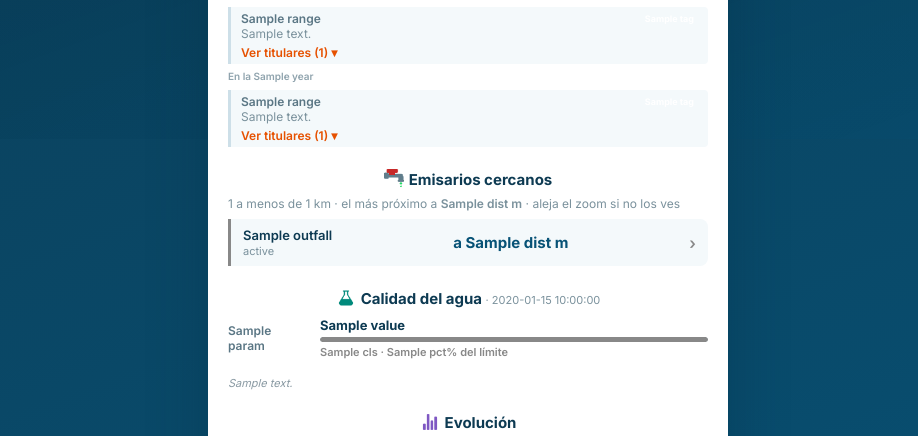
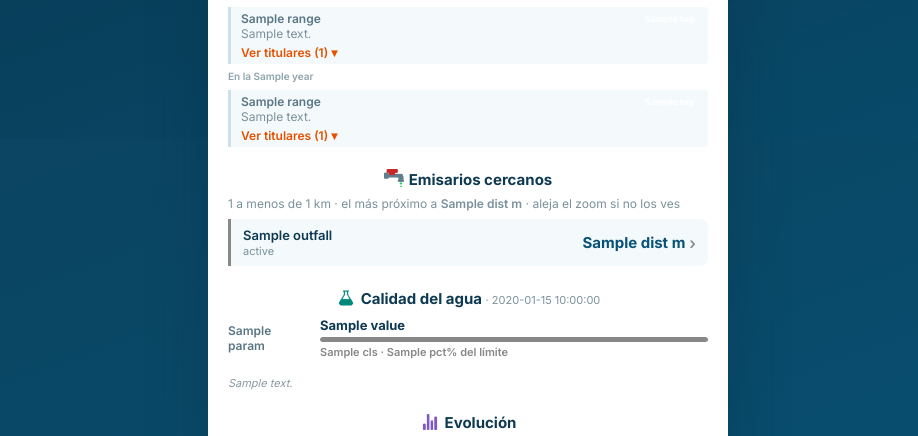
Before and after one commit to ayozegr05/checkcoast-tenerife, a Python web app: template backend/app/templates/beach.html in a window 1280 px wide. Shown: the part 661-1097 px from the top of the page, without its empty margins (0-918 px from the left). Run offline with Jinja, Linux system fonts and the light colour scheme; the template is opened without the code that fills it: most values are stand-ins (such as "Sample title", 1, 10 or a date in 2020).

Commit message:
style(web): distancia pegada al chevron en filas de emisarios, sin 'a'

```diff
--- a/backend/app/templates/beach.html
+++ b/backend/app/templates/beach.html
@@ -159,6 +159,8 @@
   a.ofrow:hover { background:#e8f2f7; }
   .ofname { font-size:13px; font-weight:600; color:#0d3a52; }
   .ofmeta { font-size:11px; color:#7a919c; margin-top:1px; }
+  .ofright { display:flex; align-items:center; gap:4px;
+          flex:none; }
   .ofdist { font-size:15px; font-weight:700; color:#075276;
           white-space:nowrap; }
   .ofdist.near { color:#e65100; }
@@ -365,9 +367,11 @@
         href="/o/{{ o.oid }}">
         <div><div class="ofname">{{ o.name }}</div>
         <div class="ofmeta">{{ o.status_label }}</div></div>
-        <div class="ofdist{% if o.near %} near{% endif %}">
-          a {{ o.dist }} m</div>
-        <span class="ofchev" style="color:{{ o.color }}">›</span></a>
+        <div class="ofright"><span
+          class="ofdist{% if o.near %} near{% endif %}">
+          {{- o.dist }} m</span>
+        <span class="ofchev" style="color:{{ o.color }}">›</span>
+        </div></a>
       {%- endfor %}
       {%- endif %}
       {%- if quality %}
```
